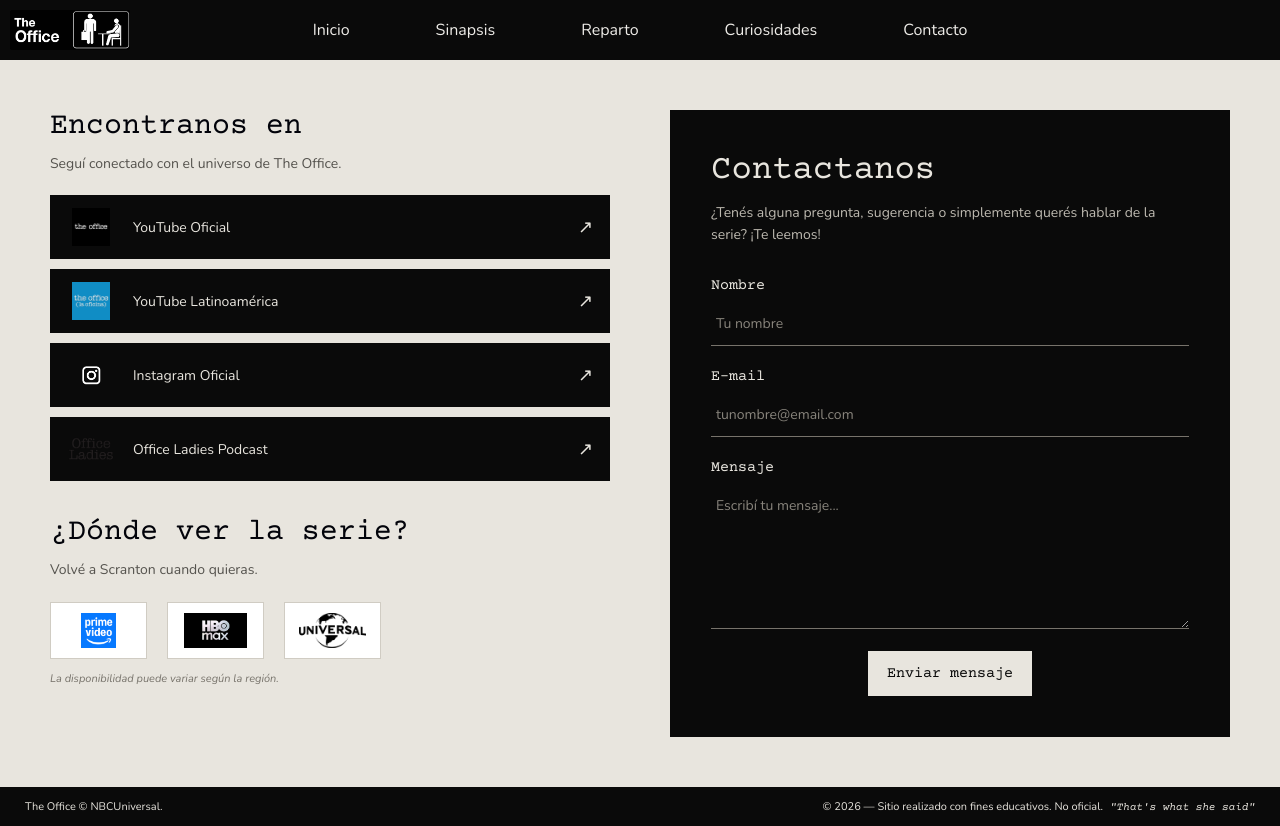
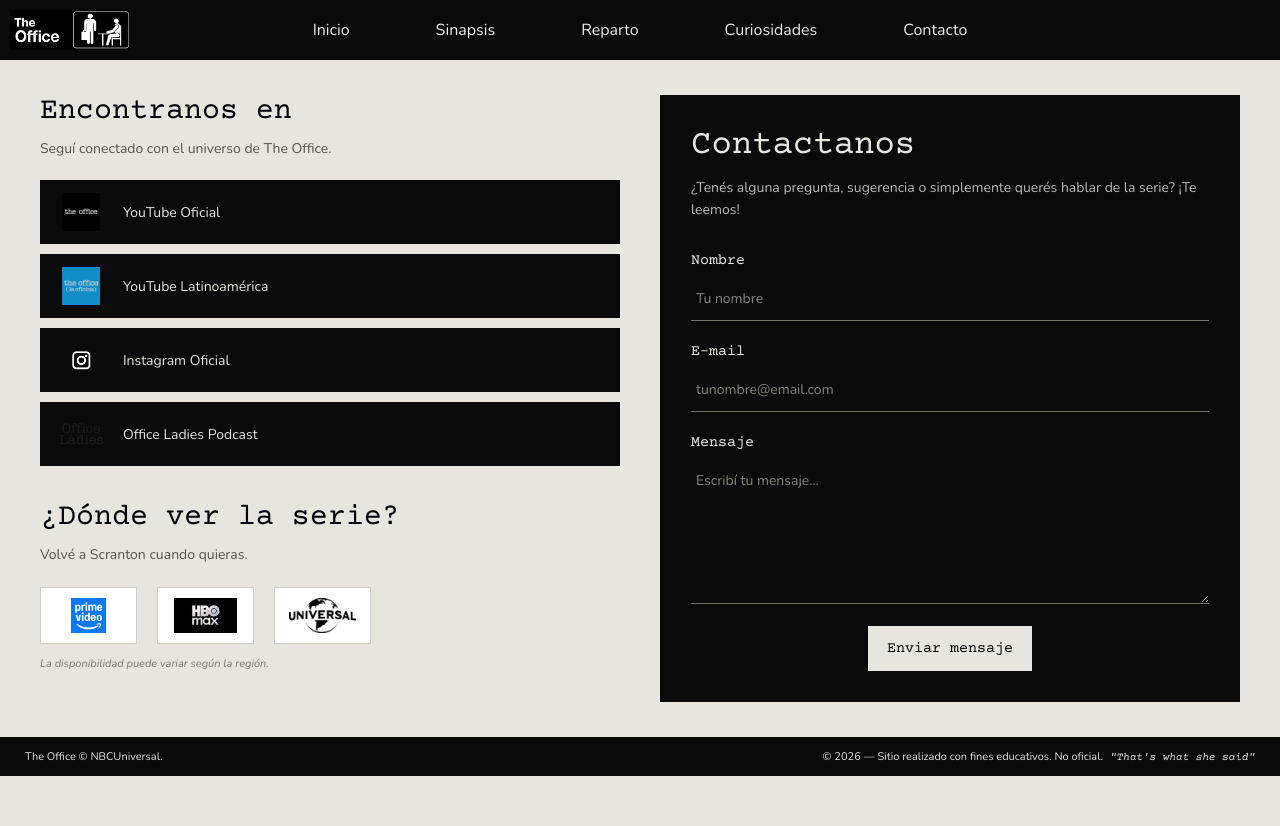
Before and after one commit to yohanaorosco-lang/The-Office-fan, a plain HTML site: page Parcial/Pages/Contacto.html in a window 1280 px wide. After the commit the page ends 800 px from the top, so only its background shows below. Drawn offline with nearby package versions, Linux system fonts and the light colour scheme.

Commit message:
Cambios ctc

```diff
--- a/Parcial/css/contacto.css
+++ b/Parcial/css/contacto.css
@@ -51,8 +51,7 @@
 }
 
 .enlace-info .flecha {
-    margin-left: auto;
-    font-size: 18px;
+    display: none;
 }
 
 .enlace-info:hover {
@@ -160,9 +159,9 @@
     background-color: transparent;
     color: #E8E5DE;
 }
-@media (max-width: 800px) {
+
     .contacto-contenedor {
-        grid-template-columns: 1fr;
+        grid-template-columns: 1fr 1fr;
         gap: 40px;
         padding: 0 25px;
         margin: 35px auto;
@@ -171,5 +170,3 @@
     .formulario-contacto {
         padding: 30px;
     }
-
-}
```
